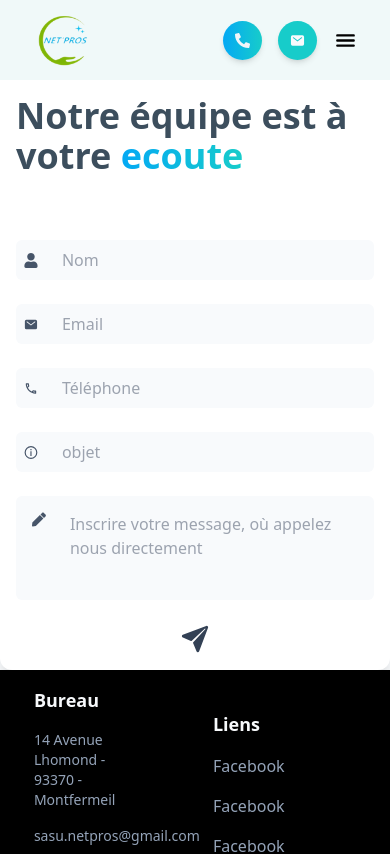
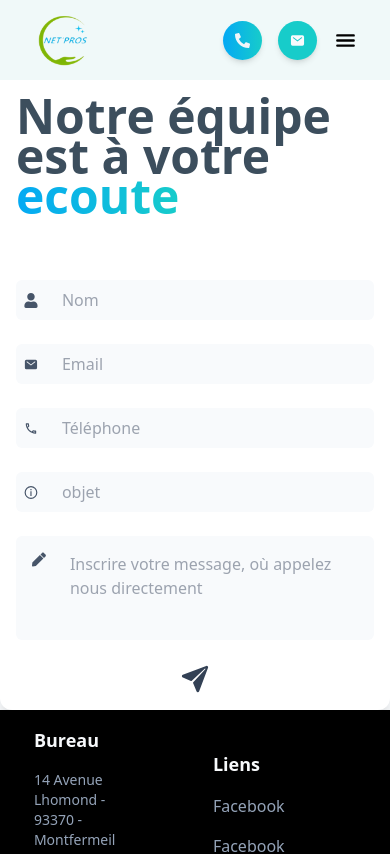
Before and after one commit to netproam/netpro, a Next.js app: page /contact in a window 390 px wide. Shown: the top 854 px of the page. Built offline with nearby package versions, Linux system fonts and the light colour scheme.

Commit message:
inspiration de nikita netoyage pour la page temoignage

```diff
--- a/src/components/Navigation/Navbar.tsx
+++ b/src/components/Navigation/Navbar.tsx
@@ -146,8 +146,8 @@ lg:w-full font-semibold relative   ${path==="/"? "text-current" : "text-slate-80
 
 </NavigationMenu>
 </div>
-<div className="flex gap-4 justify-center items-center   z-50 relative ">
-<div className="flex w-fit p-2 lg:py-3 lg:px-5 shadow-md z-50 relative
+<div className="flex gap-4 justify-center items-center   z-30 relative ">
+<div className="flex w-fit p-2 lg:py-3 lg:px-5 shadow-md z-30 relative
 rounded-full bg-gradient-to-r from-[#04A9F4] to-[#17CCCA]   gap-2  items-center justify-center
 ">
     <a
--- a/src/components/forms/ContactComponent.tsx
+++ b/src/components/forms/ContactComponent.tsx
@@ -57,7 +57,7 @@ const ContactComponent = () => {
                          font-stolzl leading-relaxed">Contactez nous</h2>
  <div className=" w-full  gap-4 flex flex-col   py-10 lg:hidden">
     <h3 className="
-    text-4xl leading-[40px] lg:text-[50px]  h-full  lg:leading-[48px]
+    text-5xl leading-[40px] lg:text-[50px]  h-full  lg:leading-[48px]
     lg:w-full
     font-semibold
        text-[#3C4E5D]
```
